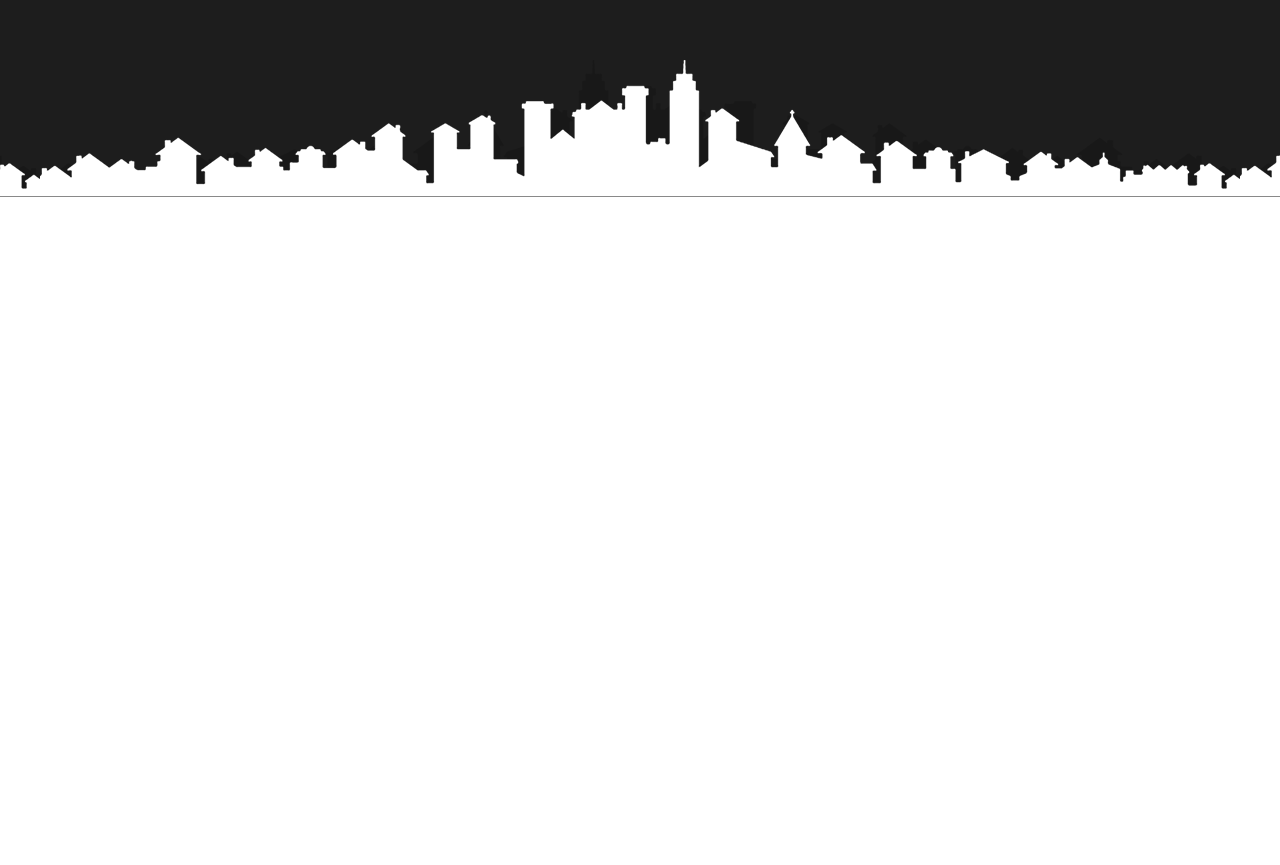
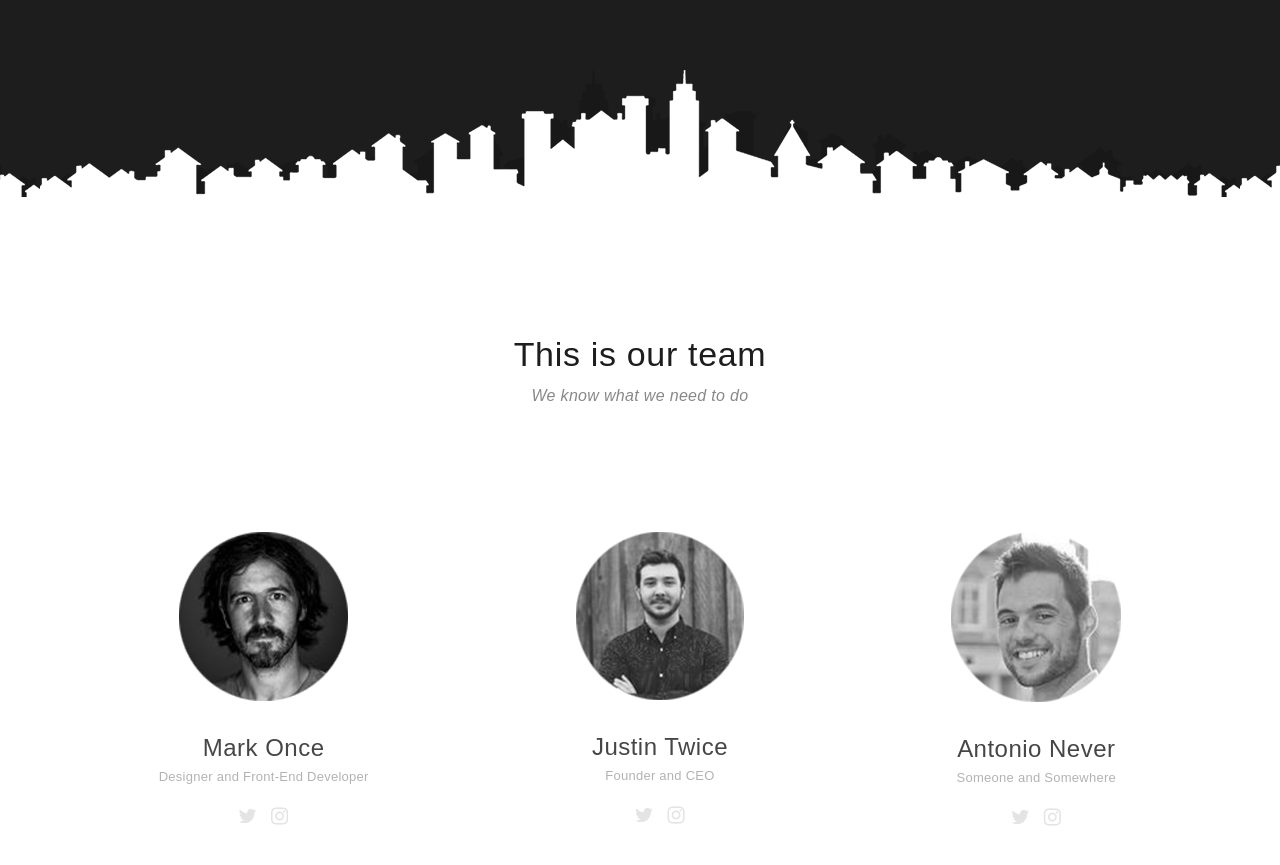
Before and after one commit to romagreen96/Project-Template, a plain HTML site: page index.html in a window 1280 px wide. Shown: the part 1565-2430 px from the top of the page. Before the commit the page ends 1762 px from the top, so only its background shows below. Drawn offline with Linux system fonts and the light colour scheme.

Commit message:
section team

```diff
--- /dev/null
+++ b/css/fontello.css
@@ -0,0 +1,64 @@
+@font-face {
+  font-family: 'fontello';
+  src: url('../fonts/fontello.eot?6331528');
+  src: url('../fonts/fontello.eot?6331528#iefix') format('embedded-opentype'),
+       url('../fonts/fontello.woff2?6331528') format('woff2'),
+       url('../fonts/fontello.woff?6331528') format('woff'),
+       url('../fonts/fontello.ttf?6331528') format('truetype'),
+       url('../fonts/fontello.svg?6331528#fontello') format('svg');
+  font-weight: normal;
+  font-style: normal;
+}
+/* Chrome hack: SVG is rendered more smooth in Windozze. 100% magic, uncomment if you need it. */
+/* Note, that will break hinting! In other OS-es font will be not as sharp as it could be */
+/*
+@media screen and (-webkit-min-device-pixel-ratio:0) {
+  @font-face {
+    font-family: 'fontello';
+    src: url('../font/fontello.svg?6331528#fontello') format('svg');
+  }
+}
+*/
+[class^="icon-"]:before, [class*=" icon-"]:before {
+  font-family: "fontello";
+  font-style: normal;
+  font-weight: normal;
+  speak: never;
+
+  display: inline-block;
+  text-decoration: inherit;
+  width: 1em;
+  margin-right: .2em;
+  text-align: center;
+  /* opacity: .8; */
+
+  /* For safety - reset parent styles, that can break glyph codes*/
+  font-variant: normal;
+  text-transform: none;
+
+  /* fix buttons height, for twitter bootstrap */
+  line-height: 1em;
+
+  /* Animation center compensation - margins should be symmetric */
+  /* remove if not needed */
+  margin-left: .2em;
+
+  /* you can be more comfortable with increased icons size */
+  /* font-size: 120%; */
+
+  /* Font smoothing. That was taken from TWBS */
+  -webkit-font-smoothing: antialiased;
+  -moz-osx-font-smoothing: grayscale;
+
+  /* Uncomment for 3D effect */
+  /* text-shadow: 1px 1px 1px rgba(127, 127, 127, 0.3); */
+}
+
+.icon-phone:before { content: '\e800'; } /* '' */
+.icon-heart:before { content: '\e801'; } /* '' */
+.icon-upload-cloud-outline:before { content: '\e802'; } /* '' */
+.icon-location:before { content: '\e803'; } /* '' */
+.icon-twitter:before { content: '\f099'; } /* '' */
+.icon-mail-alt:before { content: '\f0e0'; } /* '' */
+.icon-instagram:before { content: '\f16d'; } /* '' */
+.icon-chart-line:before { content: '\f201'; } /* '' */
--- a/css/style.css
+++ b/css/style.css
@@ -106,8 +106,8 @@ body {
     height: 1129px;
     padding-top: 128px;
     padding-bottom: 271px;
-    background: url(../img/icon_white.png) center bottom repeat-x,
-                url(../img/icon_black.png) center bottom repeat-x,
+    background: url(../img/icon_white.png) center 101% repeat-x,
+                url(../img/icon_black.png) center 101% repeat-x,
                 #1d1d1d;
     /* background-size: contain, contain; */
 }
@@ -145,3 +145,65 @@ body {
     line-height: 22px;
     color: #b7b7b7;
 }
+.team {
+    height: 745px;
+}
+.block__head {
+    text-align: center;
+}
+.block__title {
+    font-family: "HelveticaNeueLTProLt", sans-serif;
+    font-size: 34px;
+    font-weight: 400;
+    letter-spacing: 0.02em;
+    color: #1d1d1d;
+    margin: 0;
+    padding-top: 138px;
+    margin-bottom: 13px;
+}
+.block__text {
+    font-family: "Merriweather-LightItalic", sans-serif;
+    font-size: 16px;
+    font-weight: 300;
+    font-style: italic;
+    letter-spacing: 0.02em;
+    color: #898888;
+    margin: 0;
+}
+.team__inner {
+    display: flex;
+    justify-content: space-around;
+    padding-top: 127px;
+}
+.team__item {
+    text-align: center;
+}
+.team__item-img {
+    margin-bottom: 29px;
+}
+.team__item-title {
+    font-family: "HelveticaNeueLTProLt", sans-serif;
+    font-size: 24px;
+    font-weight: 400;
+    letter-spacing: 0.02em;
+    color: #464646;
+    margin: 0;
+    margin-bottom: 7px;
+}
+.team__item-text {
+    font-family: "HelveticaNeueLTProLt", sans-serif;
+    font-size: 13px;
+    font-weight: 400;
+    letter-spacing: 0.02em;
+    color: #b3b3b3;
+    margin: 0;
+    margin-bottom: 21px;
+}
+.team__icon-box a {
+    font-size: 20px;
+    color: #e4e4e4;
+    transition: 0.2s;
+}
+.team__icon-box a:hover {
+    color: #949494;
+}
--- a/index.html
+++ b/index.html
@@ -3,6 +3,7 @@
 <head>
     <meta charset="UTF-8">
     <meta name="viewport" content="width=device-width, initial-scale=1.0">
+    <link rel="stylesheet" href="css/fontello.css">
     <link rel="stylesheet" href="css/style.css">
     <title>Document</title>
 </head>
@@ -52,6 +53,50 @@
             </div>
         </div>
     </section>
-
+    <section class="team">
+        <div class="container">
+            <div class="block__head">
+                <h2 class="block__title">This is our team</h2>
+                <p class="block__text">We know what we need to do</p>
+            </div>
+            <div class="team__inner">
+                <div class="team__item">
+                    <img class="team__item-img" src="img/mark1.png" alt="">
+                    <h3 class="team__item-title">Mark Once</h3>
+                    <p class="team__item-text">Designer and Front-End Developer</p>
+                    <div class="team__icon-box">
+                        <a href="#"><i class="icon-twitter"></i></a>
+                        <a href="#"><i class="icon-instagram"></i></a>
+                    </div>
+                </div>
+                <div class="team__item">
+                    <img class="team__item-img" src="img/justin2.png" alt="">
+                    <h3 class="team__item-title">Justin Twice</h3>
+                    <p class="team__item-text">Founder and CEO</p>
+                    <div class="team__icon-box">
+                        <a href="#"><i class="icon-twitter"></i></a>
+                        <a href="#"><i class="icon-instagram"></i></a>
+                    </div>
+                </div>
+                <div class="team__item">
+                    <img class="team__item-img" src="img/antonio3.png" alt="">
+                    <h3 class="team__item-title">Antonio Never</h3>
+                    <p class="team__item-text">Someone and Somewhere</p>
+                    <div class="team__icon-box">
+                        <a href="#"><i class="icon-twitter"></i></a>
+                        <a href="#"><i class="icon-instagram"></i></a>
+                    </div>
+                </div>
+            </div>
+        </div>
+    </section>
+    <!-- <i class="icon-twitter"></i>
+    <i class="icon-instagram"></i>
+    <i class="icon-upload-cloud-outline"></i>
+    <i class="icon-location"></i>
+    <i class="icon-twitter"></i>
+    <i class="icon-mail-alt"></i>
+    <i class="icon-instagram"></i>
+    <i class="icon-chart-line"></i> -->
 </body>
 </html>
```
Also changed, not shown: fonts/fontello.ttf (added), fonts/fontello.woff (added), fonts/fontello.woff2 (added), img/antonio3.png (added), img/justin2.png (added), img/mark1.png (added), 2 other files.
